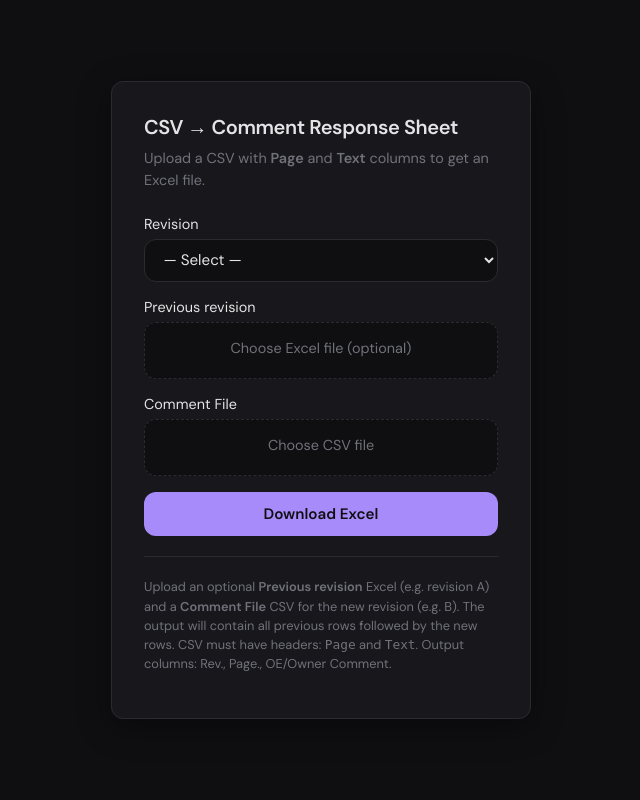
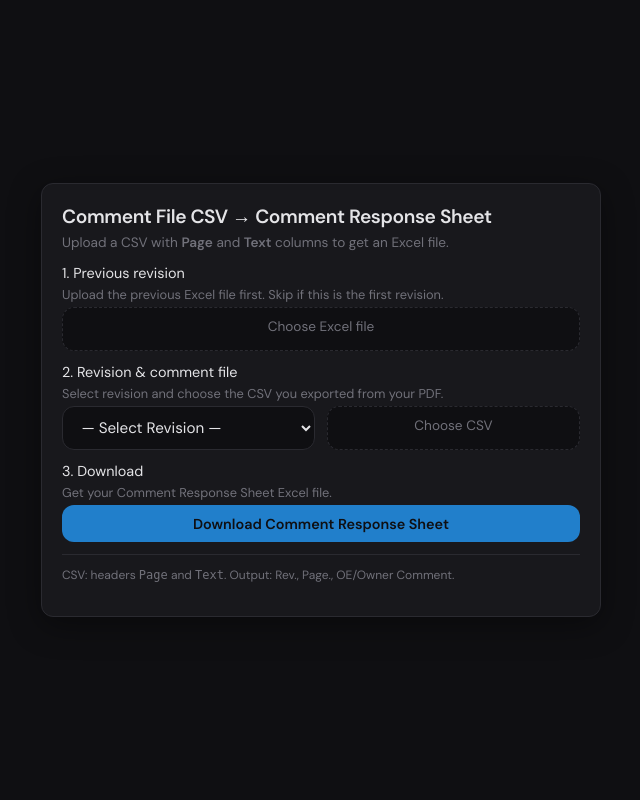
Before and after one commit to pookpiick/report-transform, a Flask app: page / in a window 1280 px wide. Shown: the whole page, without its empty margins (319-959 px from the left). Run offline with Flask 3, Linux system fonts and the light colour scheme.

Commit message:
rearrange form and add steps for ux experience

```diff
--- a/templates/index.html
+++ b/templates/index.html
@@ -14,8 +14,8 @@
       --border: #2a2a30;
       --text: #e4e4e7;
       --muted: #71717a;
-      --accent: #a78bfa;
-      --accent-hover: #c4b5fd;
+      --accent: #217fcb;
+      --accent-hover: #3d8fd4;
       --error: #f87171;
       --radius: 12px;
     }
@@ -30,7 +30,7 @@
       color: var(--text);
       min-height: 100vh;
       margin: 0;
-      padding: 2rem;
+      padding: 1rem;
       display: flex;
       flex-direction: column;
       align-items: center;
@@ -39,38 +39,38 @@
 
     main {
       width: 100%;
-      max-width: 420px;
+      max-width: 560px;
       background: var(--surface);
       border: 1px solid var(--border);
       border-radius: var(--radius);
-      padding: 2rem;
+      padding: 1.25rem;
       box-shadow: 0 8px 32px rgba(0, 0, 0, 0.4);
     }
 
     h1 {
-      font-size: 1.25rem;
+      font-size: 1.2rem;
       font-weight: 600;
-      margin: 0 0 0.5rem 0;
+      margin: 0 0 0.25rem 0;
       letter-spacing: -0.02em;
     }
 
     p.subtitle {
       color: var(--muted);
-      font-size: 0.9rem;
-      margin: 0 0 1.5rem 0;
-      line-height: 1.5;
+      font-size: 0.85rem;
+      margin: 0 0 0.75rem 0;
+      line-height: 1.4;
     }
 
     form {
       display: flex;
       flex-direction: column;
-      gap: 1rem;
+      gap: 0.75rem;
     }
 
     .field {
       display: flex;
       flex-direction: column;
-      gap: 0.35rem;
+      gap: 0.25rem;
     }
 
     .field-label {
@@ -112,15 +112,20 @@
     }
 
     .file-label {
-      display: block;
-      padding: 1rem 1.25rem;
+      display: flex;
+      flex-direction: column;
+      justify-content: center;
+      align-items: center;
+      padding: 0.6rem 1rem;
       background: var(--bg);
       border: 1px dashed var(--border);
       border-radius: var(--radius);
       text-align: center;
       color: var(--muted);
-      font-size: 0.9rem;
+      font-size: 0.85rem;
       transition: border-color 0.2s, color 0.2s;
+      min-height: 2.5rem;
+      box-sizing: border-box;
     }
 
     .file-wrap:hover .file-label,
@@ -137,9 +142,9 @@
 
     button[type="submit"] {
       font-family: inherit;
-      font-size: 0.95rem;
+      font-size: 0.9rem;
       font-weight: 600;
-      padding: 0.75rem 1.25rem;
+      padding: 0.6rem 1rem;
       background: var(--accent);
       color: var(--bg);
       border: none;
@@ -158,10 +163,10 @@
     }
 
     .flash {
-      padding: 0.75rem 1rem;
+      padding: 0.5rem 0.75rem;
       border-radius: var(--radius);
-      font-size: 0.9rem;
-      margin-bottom: 1rem;
+      font-size: 0.85rem;
+      margin-bottom: 0.5rem;
     }
 
     .flash.error {
@@ -171,18 +176,56 @@
     }
 
     .format-note {
-      margin-top: 1.25rem;
-      padding-top: 1.25rem;
+      margin-top: 0.75rem;
+      padding-top: 0.75rem;
       border-top: 1px solid var(--border);
+      font-size: 0.75rem;
+      color: var(--muted);
+      line-height: 1.4;
+    }
+
+    .field-desc {
       font-size: 0.8rem;
       color: var(--muted);
-      line-height: 1.5;
+      margin: 0;
+      line-height: 1.35;
+    }
+
+    .field-row {
+      display: grid;
+      grid-template-columns: 1fr 1fr;
+      gap: 0.75rem;
+    }
+
+    .field-row-inputs {
+      align-items: stretch;
+    }
+
+    .field-row-inputs .field-select,
+    .field-row-inputs .file-label {
+      min-height: 2.5rem;
+      box-sizing: border-box;
+    }
+
+    .field-row-inputs .file-wrap {
+      display: flex;
+    }
+
+    .field-row-inputs .file-label {
+      flex: 1;
+      min-height: 2.5rem;
+    }
+
+    @media (max-width: 480px) {
+      .field-row {
+        grid-template-columns: 1fr;
+      }
     }
   </style>
 </head>
 <body>
   <main>
-    <h1>CSV → Comment Response Sheet</h1>
+    <h1>Comment File CSV → Comment Response Sheet</h1>
     <p class="subtitle">Upload a CSV with <strong>Page</strong> and <strong>Text</strong> columns to get an Excel file.</p>
 
     {% with messages = get_flashed_messages(with_categories=true) %}
@@ -195,9 +238,22 @@
 
     <form action="{{ url_for('transform') }}" method="post" enctype="multipart/form-data" id="form">
       <div class="field">
-        <label for="revision" class="field-label">Revision</label>
+        <label for="previous" class="field-label">1. Previous revision</label>
+        <p class="field-desc">Upload the previous Excel file first. Skip if this is the first revision.</p>
+        <div class="file-wrap">
+          <input type="file" name="previous" id="previous" accept=".xlsx,.xls">
+          <label class="file-label" for="previous">
+            Choose Excel file
+            <div class="file-name" id="previous-name"></div>
+          </label>
+        </div>
+      </div>
+      <div class="field">
+        <label for="revision" class="field-label">2. Revision & comment file</label>
+        <p class="field-desc">Select revision and choose the CSV you exported from your PDF.</p>
+        <div class="field-row field-row-inputs">
           <select name="revision" id="revision" class="field-select">
-          <option value="">— Select —</option>
+            <option value="">— Select Revision —</option>
             <option value="A">A</option>
             <option value="B">B</option>
             <option value="C">C</option>
@@ -211,31 +267,23 @@
             <option value="3">3</option>
             <option value="4">4</option>
           </select>
-      </div>
-      <div class="field">
-        <label for="previous" class="field-label">Previous revision</label>
-        <div class="file-wrap">
-          <input type="file" name="previous" id="previous" accept=".xlsx,.xls">
-          <label class="file-label" for="previous">
-            Choose Excel file (optional)
-            <div class="file-name" id="previous-name"></div>
-          </label>
-        </div>
-      </div>
-      <div class="field">
-        <label for="file" class="field-label">Comment File</label>
           <div class="file-wrap">
             <input type="file" name="file" id="file" accept=".csv" required>
             <label class="file-label" for="file">
-            Choose CSV file
+              Choose CSV
               <div class="file-name" id="file-name"></div>
             </label>
           </div>
         </div>
-      <button type="submit" id="submit-btn">Download Excel</button>
+      </div>
+      <div class="field">
+        <span class="field-label">3. Download</span>
+        <p class="field-desc">Get your Comment Response Sheet Excel file.</p>
+        <button type="submit" id="submit-btn">Download Comment Response Sheet</button>
+      </div>
     </form>
 
-    <p class="format-note">Upload an optional <strong>Previous revision</strong> Excel (e.g. revision A) and a <strong>Comment File</strong> CSV for the new revision (e.g. B). The output will contain all previous rows followed by the new rows. CSV must have headers: <code>Page</code> and <code>Text</code>. Output columns: Rev., Page., OE/Owner Comment.</p>
+    <p class="format-note">CSV: headers <code>Page</code> and <code>Text</code>. Output: Rev., Page., OE/Owner Comment.</p>
   </main>
 
   <script>
```
Lines whose indentation alone changed are shown as unchanged.
